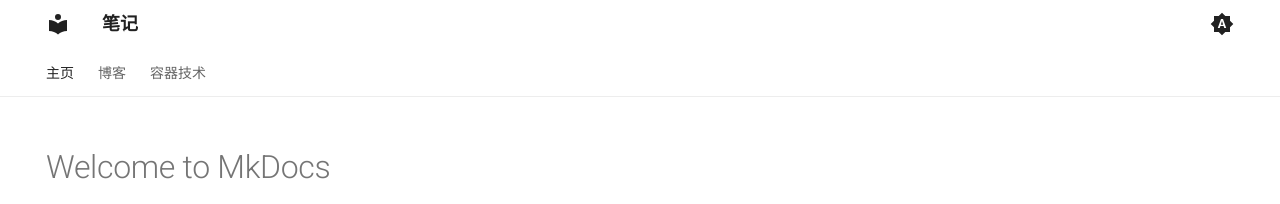
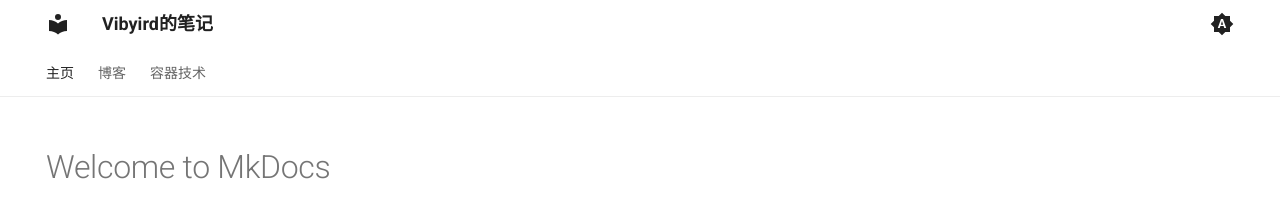
Before and after one commit to vibyird/notes, an MkDocs documentation site: the page built from docs/index.md, in a window 1280 px wide. Shown: the top 204 px of the page. Built offline with MkDocs 1.6.1 and Material for MkDocs 9.7.7, drawn with Linux system fonts in a browser that asks for light colours.

```diff
--- a/mkdocs.yml
+++ b/mkdocs.yml
@@ -1,5 +1,5 @@
 # Project information
-site_name: 笔记
+site_name: Vibyird的笔记
 site_url: https://notes.medowo.net
 
 # Copyright
```
